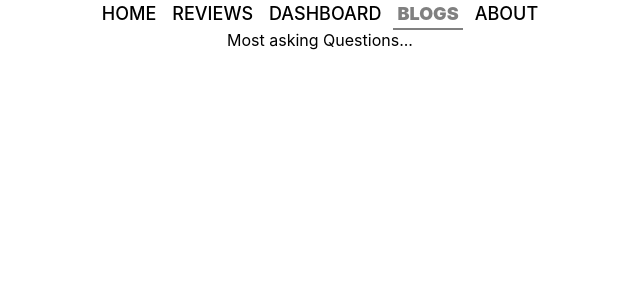
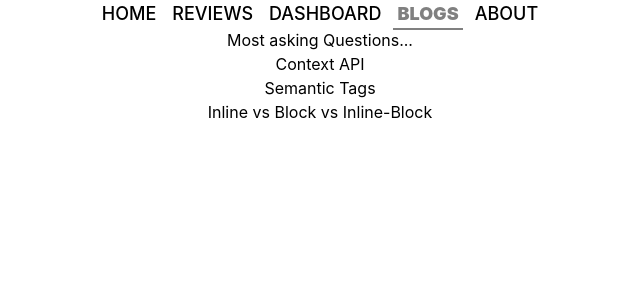
Before and after one commit to MUHAMMADSabbirHossain/science-and-technology-analysis, a React (Create React App) app: page /blogs in a window 1280 px wide. Shown: the top 300 px of the page, without its empty margins (320-960 px from the left). Built offline with nearby package versions, Linux system fonts and the light colour scheme.

Commit message:
blogs section and context api still remaing.

```diff
--- a/src/Components/Blogs/Blogs.js
+++ b/src/Components/Blogs/Blogs.js
@@ -7,13 +7,13 @@ const Blogs = () => {
             <h1>Most asking Questions...</h1>
             <div>
                 <div>
-
+                    <h2>Context API</h2>
                 </div>
                 <div>
-
+                    <h2>Semantic Tags</h2>
                 </div>
                 <div>
-
+                    <h2>Inline vs Block vs Inline-Block</h2>
                 </div>
             </div>
         </div>
```
